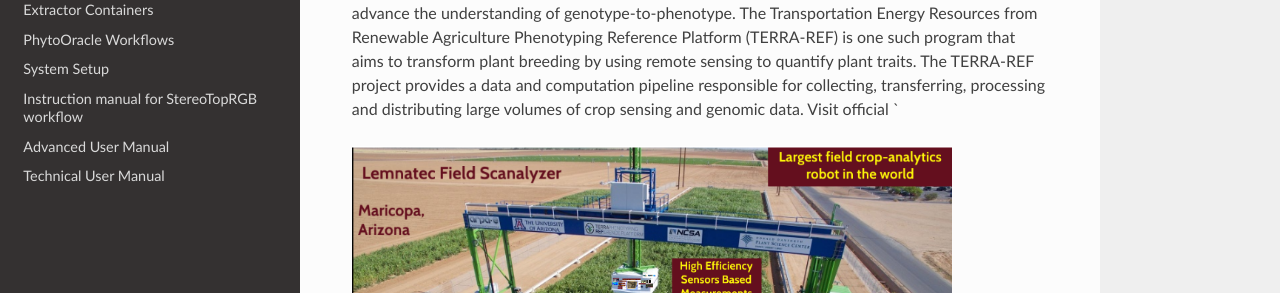
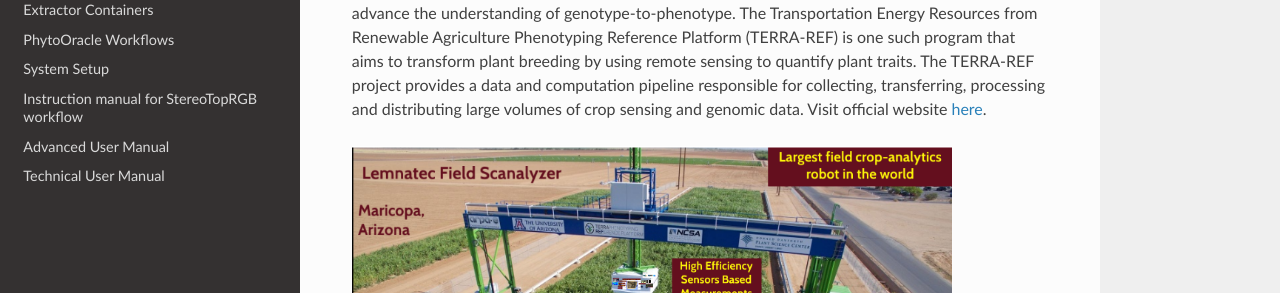
Before and after one commit to LyonsLab/PhytoOracle, a Sphinx documentation site: the page built from docs/project_description.rst, in a window 1280 px wide and 900 px high. Shown: the part 230-523 px from the top of the window. Built offline with Sphinx 7.4.7 and the Read the Docs theme 2.0.0, drawn with Linux system fonts in a browser that asks for light colours; some of the changed text lies outside the part shown.

Commit message:
Update project_description.rst
add terraref link

```diff
--- a/docs/project_description.rst
+++ b/docs/project_description.rst
@@ -1,7 +1,7 @@
 About TERRA-REF
 ---------------
 
-Modern agriculture has made great progress in reducing hunger and poverty and improving food security and nutrition but still faces tremendous challenges in the coming decades. In order to accelerate plant breeding, we need novel high-throughput phenotyping (HTP) approaches to advance the understanding of genotype-to-phenotype. The Transportation Energy Resources from Renewable Agriculture Phenotyping Reference Platform (TERRA-REF) is one such program that aims to transform plant breeding by using remote sensing to quantify plant traits. The TERRA-REF project provides a data and computation pipeline responsible for collecting, transferring, processing and distributing large volumes of crop sensing and genomic data. Visit official `
+Modern agriculture has made great progress in reducing hunger and poverty and improving food security and nutrition but still faces tremendous challenges in the coming decades. In order to accelerate plant breeding, we need novel high-throughput phenotyping (HTP) approaches to advance the understanding of genotype-to-phenotype. The Transportation Energy Resources from Renewable Agriculture Phenotyping Reference Platform (TERRA-REF) is one such program that aims to transform plant breeding by using remote sensing to quantify plant traits. The TERRA-REF project provides a data and computation pipeline responsible for collecting, transferring, processing and distributing large volumes of crop sensing and genomic data. Visit official website `here <https://terraref.org/>`_.
 
 |gantry|_
 
```
